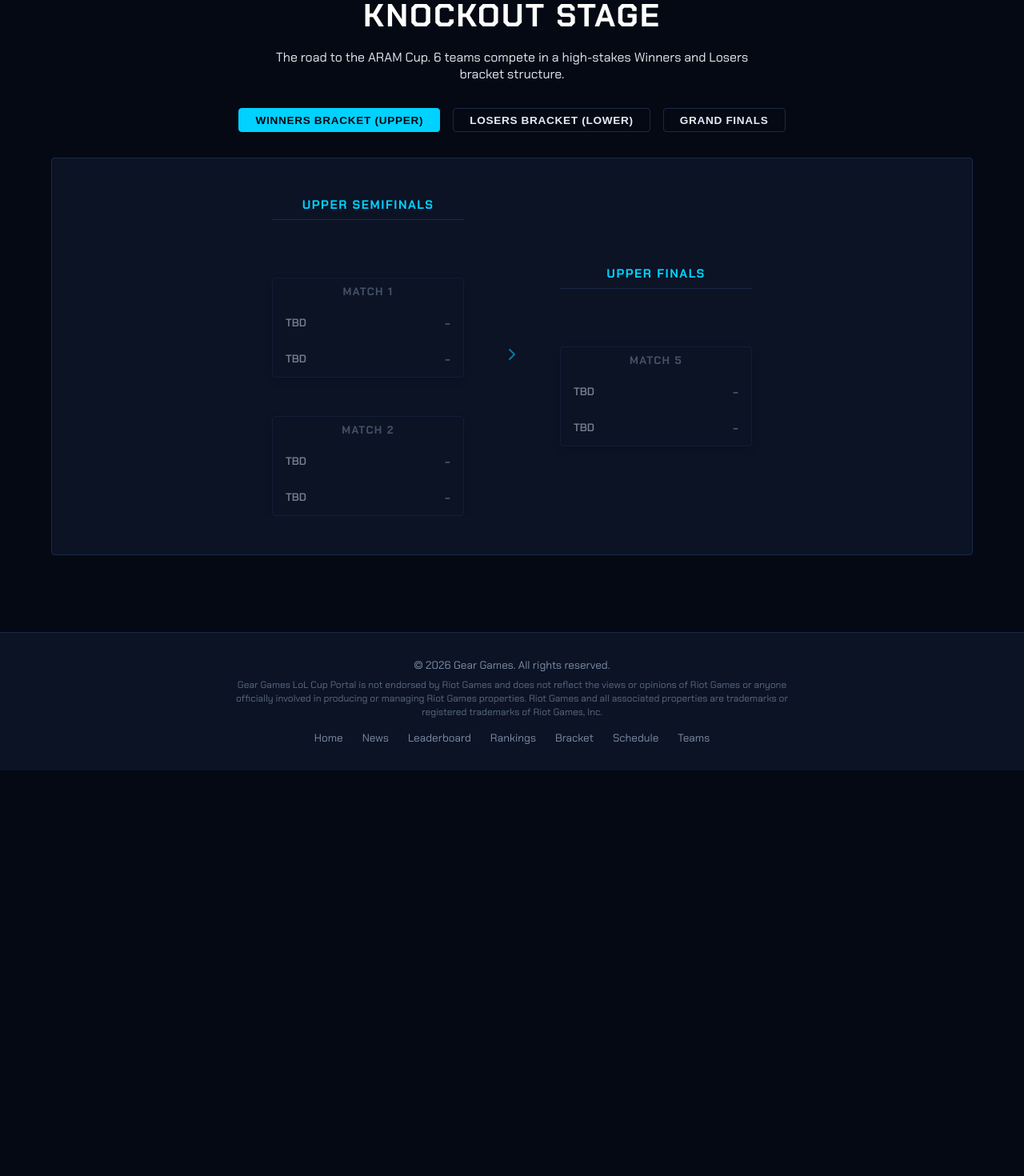
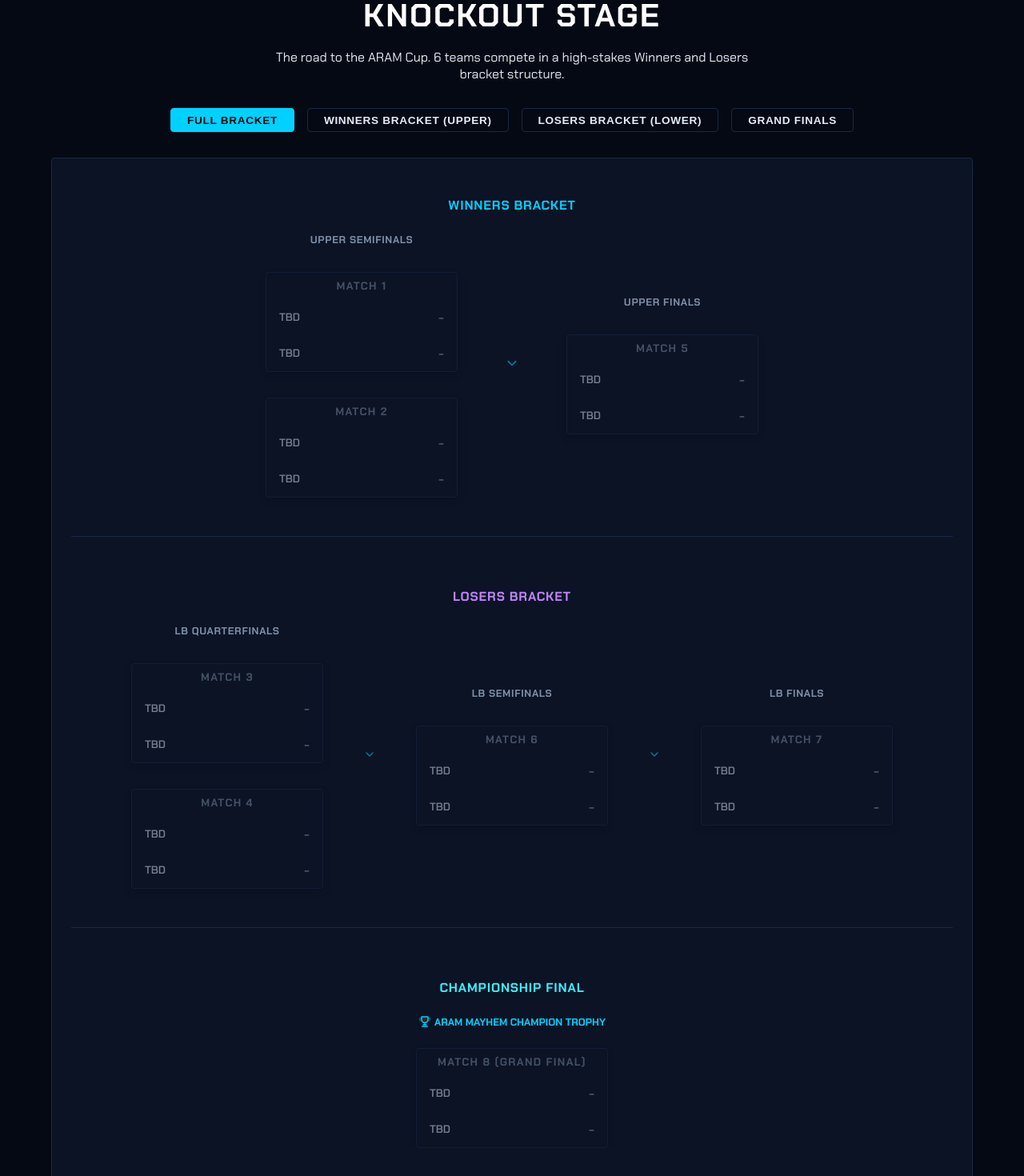
Before and after one commit to hungvdn1314/gg-lol-tournament, a Next.js app: page /bracket in a window 1280 px wide. Shown: the part 160-1630 px from the top of the page at 80% size. Before the commit the page ends 1123 px from the top, so only its background shows below. Built offline with nearby package versions, Linux system fonts and the light colour scheme; no server answers; the database is empty.

Commit message:
Implement final user requests for leaderboard vertical stack, full bracket layout, schedule group filters, and group C teams tab

```diff
--- a/src/app/bracket/page.js
+++ b/src/app/bracket/page.js
@@ -10,7 +10,7 @@ export default function Bracket() {
   const [matches, setMatches] = useState({});
   const [teams, setTeams] = useState({});
   const [bracket, setBracket] = useState({ size: 6, rounds: [] });
-  const [activeView, setActiveView] = useState("upper"); // upper, lower, final
+  const [activeView, setActiveView] = useState("full"); // full, upper, lower, final
 
   useEffect(() => {
     const unsubMatches = subscribeToData("matches", setMatches);
@@ -113,7 +113,14 @@ export default function Bracket() {
         </p>
 
         {/* Bracket tabs */}
-        <div style={{ display: "flex", justifyContent: "center", gap: "1rem", marginTop: "2rem" }}>
+        <div style={{ display: "flex", justifyContent: "center", gap: "1rem", marginTop: "2rem", flexWrap: "wrap" }}>
+          <button
+            onClick={() => setActiveView("full")}
+            className={`btn ${activeView === "full" ? "btn-primary" : "btn-outline"}`}
+            style={{ padding: "0.4rem 1.25rem", fontSize: "0.85rem" }}
+          >
+            Full Bracket
+          </button>
           <button
             onClick={() => setActiveView("upper")}
             className={`btn ${activeView === "upper" ? "btn-primary" : "btn-outline"}`}
@@ -139,7 +146,60 @@ export default function Bracket() {
       </div>
 
       <div className="bracket-viewport card" style={{ backgroundColor: "var(--bg-secondary)", border: "1px solid var(--border-dark)", padding: "3rem 1.5rem", minHeight: "450px" }}>
-        <div className="bracket-container" style={{ display: "flex", justifyContent: "center", alignItems: "center", width: "100%", overflowX: "auto" }}>
+        <div className="bracket-container" style={{ display: "flex", justifyContent: "center", alignItems: "center", width: "100%", overflowX: "auto", flexDirection: activeView === "full" ? "column" : "row" }}>
+
+          {/* Full Bracket View */}
+          {activeView === "full" && (
+            <div style={{ display: "flex", flexDirection: "column", gap: "4rem", width: "100%" }}>
+              {/* Section 1: Winners */}
+              <div style={{ borderBottom: "1px solid var(--border-dark)", paddingBottom: "3rem" }}>
+                <h4 style={{ color: "var(--primary-gold)", textTransform: "uppercase", letterSpacing: "0.05em", marginBottom: "1.5rem", textAlign: "center" }}>Winners Bracket</h4>
+                <div style={{ display: "flex", justifyContent: "center", alignItems: "center", gap: "3rem", flexWrap: "wrap" }}>
+                  <div style={{ display: "flex", flexDirection: "column", gap: "2rem" }}>
+                    <h5 style={{ textAlign: "center", color: "var(--text-muted)", fontSize: "0.8rem" }}>Upper Semifinals</h5>
+                    {renderMatchNode("match-playoff-1", "Match 1")}
+                    {renderMatchNode("match-playoff-2", "Match 2")}
+                  </div>
+                  <div style={{ color: "var(--border-gold-hover)" }}><ChevronRight size={24} style={{ transform: "rotate(90deg) scale(0.8)", margin: "0.5rem" }} className="bracket-arrow-mobile" /></div>
+                  <div style={{ display: "flex", flexDirection: "column", gap: "2rem" }}>
+                    <h5 style={{ textAlign: "center", color: "var(--text-muted)", fontSize: "0.8rem" }}>Upper Finals</h5>
+                    {renderMatchNode("match-playoff-5", "Match 5")}
+                  </div>
+                </div>
+              </div>
+
+              {/* Section 2: Losers */}
+              <div style={{ borderBottom: "1px solid var(--border-dark)", paddingBottom: "3rem" }}>
+                <h4 style={{ color: "var(--accent-purple)", textTransform: "uppercase", letterSpacing: "0.05em", marginBottom: "1.5rem", textAlign: "center" }}>Losers Bracket</h4>
+                <div style={{ display: "flex", justifyContent: "center", alignItems: "center", gap: "2.5rem", flexWrap: "wrap" }}>
+                  <div style={{ display: "flex", flexDirection: "column", gap: "2rem" }}>
+                    <h5 style={{ textAlign: "center", color: "var(--text-muted)", fontSize: "0.8rem" }}>LB Quarterfinals</h5>
+                    {renderMatchNode("match-playoff-3", "Match 3")}
+                    {renderMatchNode("match-playoff-4", "Match 4")}
+                  </div>
+                  <div style={{ color: "var(--border-gold-hover)" }}><ChevronRight size={20} style={{ transform: "rotate(90deg) scale(0.8)", margin: "0.5rem" }} className="bracket-arrow-mobile" /></div>
+                  <div style={{ display: "flex", flexDirection: "column", gap: "2rem" }}>
+                    <h5 style={{ textAlign: "center", color: "var(--text-muted)", fontSize: "0.8rem" }}>LB Semifinals</h5>
+                    {renderMatchNode("match-playoff-6", "Match 6")}
+                  </div>
+                  <div style={{ color: "var(--border-gold-hover)" }}><ChevronRight size={20} style={{ transform: "rotate(90deg) scale(0.8)", margin: "0.5rem" }} className="bracket-arrow-mobile" /></div>
+                  <div style={{ display: "flex", flexDirection: "column", gap: "2rem" }}>
+                    <h5 style={{ textAlign: "center", color: "var(--text-muted)", fontSize: "0.8rem" }}>LB Finals</h5>
+                    {renderMatchNode("match-playoff-7", "Match 7")}
+                  </div>
+                </div>
+              </div>
+
+              {/* Section 3: Grand Final */}
+              <div style={{ display: "flex", flexDirection: "column", alignItems: "center", gap: "1.5rem" }}>
+                <h4 style={{ color: "var(--primary-gold-bright)", textTransform: "uppercase", letterSpacing: "0.05em", textAlign: "center" }}>Championship Final</h4>
+                <div style={{ display: "flex", alignItems: "center", gap: "0.25rem", color: "var(--primary-gold)", fontSize: "0.8rem", fontWeight: "700", textTransform: "uppercase" }}>
+                  <SummonersCup size={16} /> ARAM Mayhem Champion Trophy
+                </div>
+                {renderMatchNode("match-playoff-8", "Match 8 (Grand Final)")}
+              </div>
+            </div>
+          )}
 
           {/* Winners Bracket View */}
           {activeView === "upper" && (
--- a/src/app/leaderboard/page.js
+++ b/src/app/leaderboard/page.js
@@ -63,7 +63,7 @@ export default function Leaderboard() {
 
 
       {/* Group Tables */}
-      <div style={{ display: "grid", gridTemplateColumns: "repeat(auto-fit, minmax(300px, 1fr))", gap: "2.5rem", marginBottom: "4rem", alignItems: "flex-start" }}>
+      <div style={{ display: "flex", flexDirection: "column", gap: "2.5rem", marginBottom: "4rem" }}>
         {loading ? (
           <>
             <div className="skeleton" style={{ height: "300px" }}></div>
```
Also changed, not shown: src/app/schedule/page.js (+40 -4 lines), src/app/teams/page.js (+7 -0 lines).
